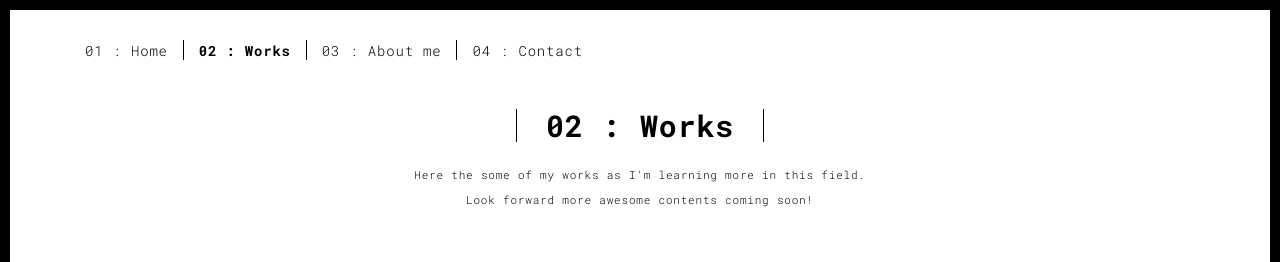
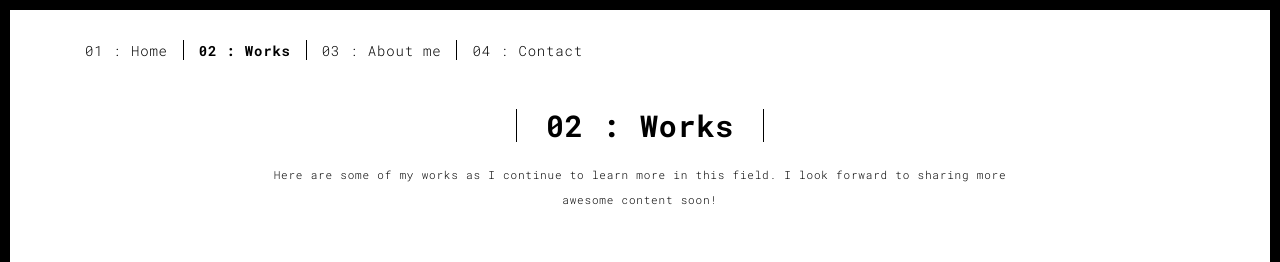
Before and after one commit to rishi-rj-s/rishi-portfolio, a plain HTML site: page works.html in a window 1280 px wide. Shown: the top 262 px of the page. Drawn offline with Linux system fonts and the light colour scheme.

Commit message:
Update works.html

```diff
--- a/works.html
+++ b/works.html
@@ -56,7 +56,8 @@
       <div class="col-sm-8 col-sm-offset-2 section-container-spacer">
         <div class="text-center">
           <h1 class="h2">02 : Works</h1>
-          <p>Here the some of my works as I'm learning more in this field. <br> Look forward more awesome contents coming soon!</p>
+          <p>
+Here are some of my works as I continue to learn more in this field. I look forward to sharing more awesome content soon!</p>
         </div>
       </div>
 
```
